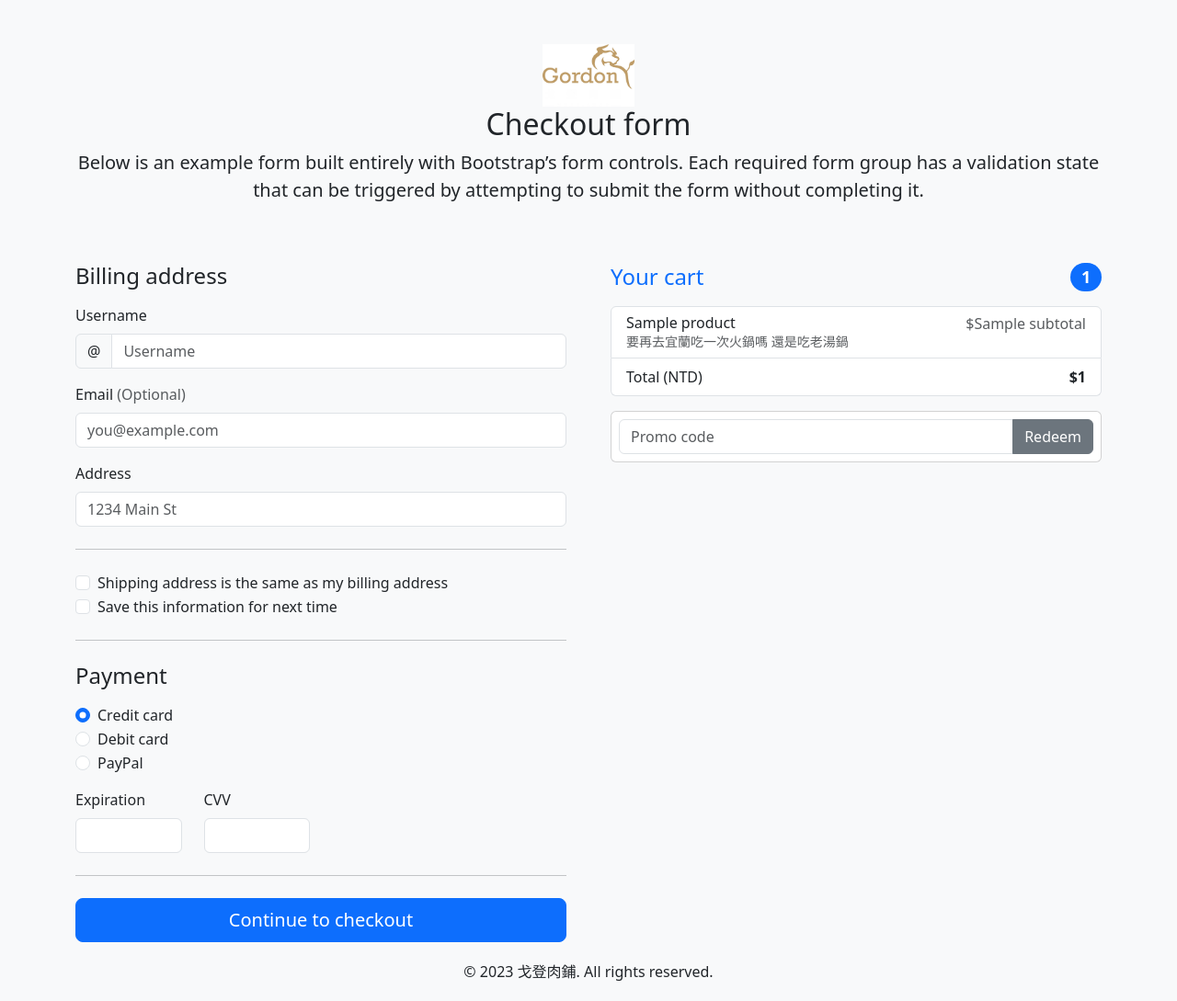
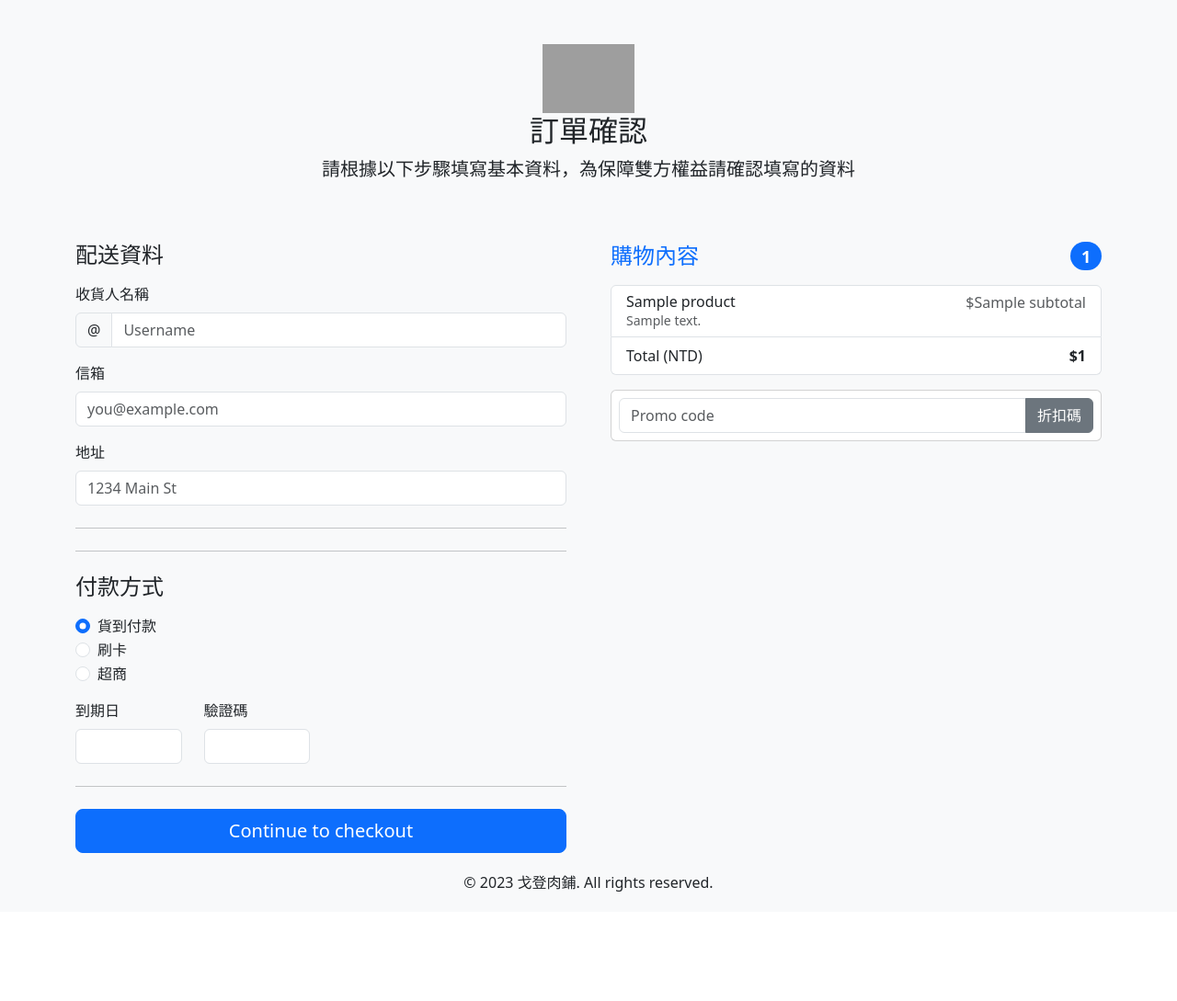
Before and after one commit to howardtuan/hanio, a Django app: template django_hanio/templates/pay.html in a window 1280 px wide. Shown: the part 56-1145 px from the top of the page at 92% size. After the commit the page ends 1026 px from the top, so only its background shows below. Run offline with Django 4.2, Linux system fonts and the light colour scheme; the template is opened without the code that fills it: most values are stand-ins (such as "Sample title", 1, 10 or a date in 2020); parts of the project's set-up code (start-up, migrations or seed data) failed here and were passed over; some libraries are stand-ins or nearby versions; grey boxes are pictures that could not be loaded.

Commit message:
Add files via upload

```diff
--- a/django_hanio/templates/pay.html
+++ b/django_hanio/templates/pay.html
@@ -114,15 +114,15 @@
         <div class="container" style="flex: 1;">
           <main>
             <div class="py-5 text-center">
-            <img src="{% static 'img/logo (1).jpg'%}" alt="Logo" width="100">
-              <h2>Checkout form</h2>
-              <p class="lead">Below is an example form built entirely with Bootstrap’s form controls. Each required form group has a validation state that can be triggered by attempting to submit the form without completing it.</p>
+            <img src="{% static 'img/logo (1).png'%}" alt="Logo" width="100">
+              <h2>訂單確認</h2>
+              <p class="lead">請根據以下步驟填寫基本資料，為保障雙方權益請確認填寫的資料</p>
             </div>
 
             <div class="row g-5">
               <div class="col-md-6 col-lg-6 order-md-last">
                 <h4 class="d-flex justify-content-between align-items-center mb-3">
-                  <span class="text-primary">Your cart</span>
+                  <span class="text-primary">購物內容</span>
                   <span class="badge bg-primary rounded-pill">{{total_num}}</span>
                 </h4>
                 <ul class="list-group mb-3">
@@ -134,7 +134,7 @@
                       <h6 class="my-0">{{ product.PName }}</h6>
                       <input type="hidden" name="field_id[]" value="{{ product.PID }}">
                       <input type="hidden" name="field_pnum[]" value="{{ cart_item.NUM }}">
-                      <small class="text-body-secondary">要再去宜蘭吃一次火鍋嗎 還是吃老湯鍋</small>
+                      <small class="text-body-secondary">{{product.PDetail}}</small>
                     </div>
                     <span class="text-body-secondary">${{ subtotal }}</span>
 
@@ -150,47 +150,47 @@
                 <form class="card p-2">
                   <div class="input-group">
                     <input type="text" class="form-control" placeholder="Promo code">
-                    <button type="submit" class="btn btn-secondary">Redeem</button>
+                    <button type="submit" class="btn btn-secondary">折扣碼</button>
                   </div>
                 </form>
               </div>
               <div class="col-md-6 col-lg-6">
-                <h4 class="mb-3">Billing address</h4>
+                <h4 class="mb-3">配送資料</h4>
                 <form class="needs-validation" novalidate="" action="/checkout_process/" method = "POST">{% csrf_token %}
                   <div class="row g-3">
 
 
                     <div class="col-12">
-                      <label for="username" class="form-label">Username</label>
+                      <label for="username" class="form-label">收貨人名稱</label>
                         <div class="input-group has-validation">
                           <span class="input-group-text">@</span>
-                        <input type="text" class="form-control" id="username" placeholder="Username" required="">
+                          <input type="text" class="form-control" id="username" placeholder="Username" required>
                           <div class="invalid-feedback">
-                          Your username is required.
+                            該項目為必填欄位
                           </div>
                         </div>
                     </div>
 
                     <div class="col-12">
-                      <label for="email" class="form-label">Email <span class="text-body-secondary">(Optional)</span></label>
+                      <label for="email" class="form-label">信箱 <span class="text-body-secondary"></span></label>
                       <input type="email" class="form-control" id="email" name = "email" placeholder="you@example.com">
                       <div class="invalid-feedback">
-                        Please enter a valid email address for shipping updates.
+                        *必填
                       </div>
                     </div>
 
                     <div class="col-12">
-                      <label for="address" class="form-label">Address</label>
+                      <label for="address" class="form-label">地址</label>
                       <input type="text" class="form-control" id="address" name = "address" placeholder="1234 Main St" required="">
                       <div class="invalid-feedback">
-                        Please enter your shipping address.
+                        *必填
                       </div>
                     </div>
                   </div>
 
                   <hr class="my-4">
 
-                  <div class="form-check">
+                  {% comment %} <div class="form-check">
                     <input type="checkbox" class="form-check-input" id="same-address">
                     <label class="form-check-label" for="same-address">Shipping address is the same as my billing address</label>
                   </div>
@@ -198,41 +198,41 @@
                   <div class="form-check">
                     <input type="checkbox" class="form-check-input" id="save-info">
                     <label class="form-check-label" for="save-info">Save this information for next time</label>
-                  </div>
+                  </div> {% endcomment %}
 
                   <hr class="my-4">
 
-                  <h4 class="mb-3">Payment</h4>
+                  <h4 class="mb-3">付款方式</h4>
 
                   <div class="my-3">
                     <div class="form-check">
                       <input id="credit" name="paymentMethod" type="radio" class="form-check-input" value="credit" checked required>
-                      <label class="form-check-label" for="credit">Credit card</label>
+                      <label class="form-check-label" for="credit">貨到付款</label>
                     </div>
                     <div class="form-check">
                       <input id="debit" name="paymentMethod" type="radio" class="form-check-input"  value="debit" required>
-                      <label class="form-check-label" for="debit">Debit card</label>
+                      <label class="form-check-label" for="debit">刷卡</label>
                     </div>
                     <div class="form-check">
                       <input id="paypal" name="paymentMethod" type="radio" class="form-check-input" value="paypal" required>
-                      <label class="form-check-label" for="paypal">PayPal</label>
+                      <label class="form-check-label" for="paypal">超商</label>
                     </div>
                   </div>
 
                   <div class="row gy-3">
                     <div class="col-md-3">
-                      <label for="cc-expiration" class="form-label">Expiration</label>
+                      <label for="cc-expiration" class="form-label">到期日</label>
                       <input type="text" class="form-control" id="cc-expiration" placeholder="" required="">
                       <div class="invalid-feedback">
-                        Expiration date required
+                        *必填
                       </div>
                     </div>
 
                     <div class="col-md-3">
-                      <label for="cc-cvv" class="form-label">CVV</label>
+                      <label for="cc-cvv" class="form-label">驗證碼</label>
                       <input type="text" class="form-control" id="cc-cvv" placeholder="" required="">
                       <div class="invalid-feedback">
-                        Security code required
+                        *必填
                       </div>
                     </div>
                   </div>
```
Also changed, not shown: django_hanio/db.sqlite3. Lines whose indentation alone changed are shown as unchanged.
